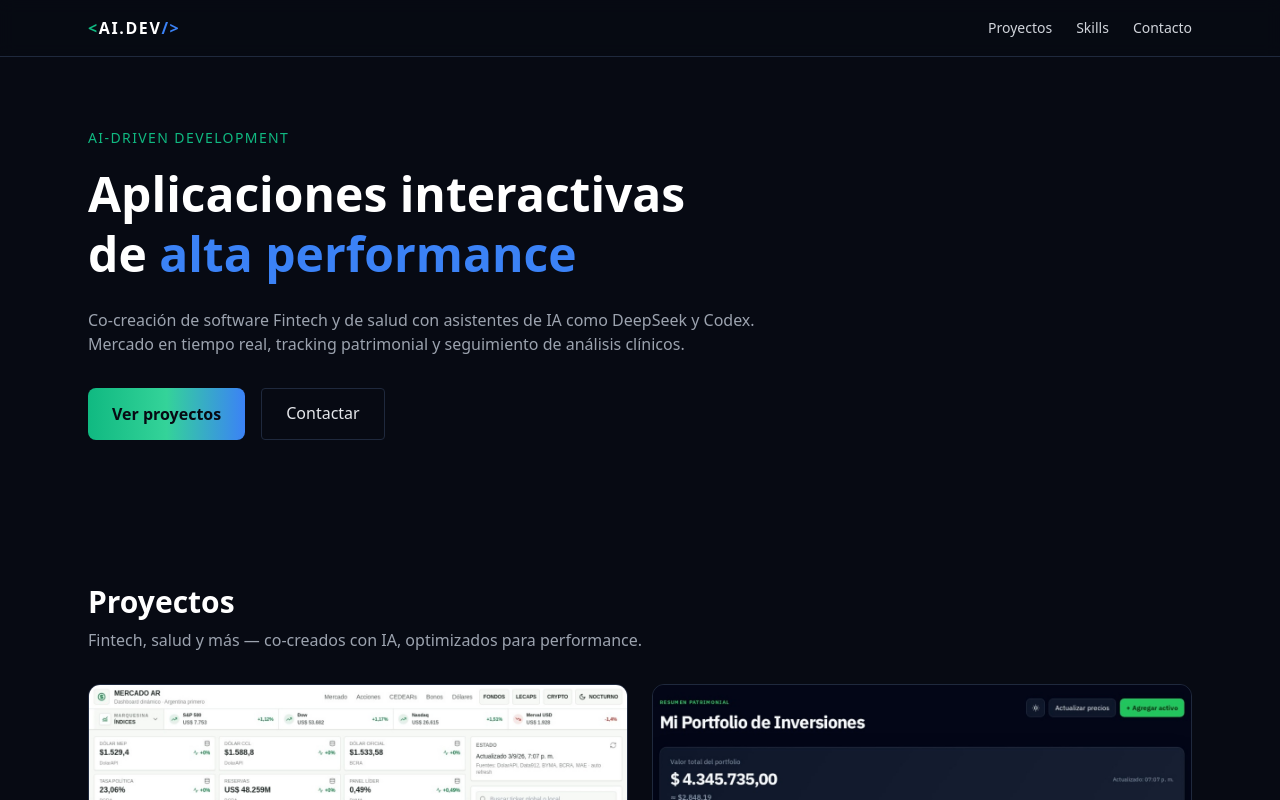
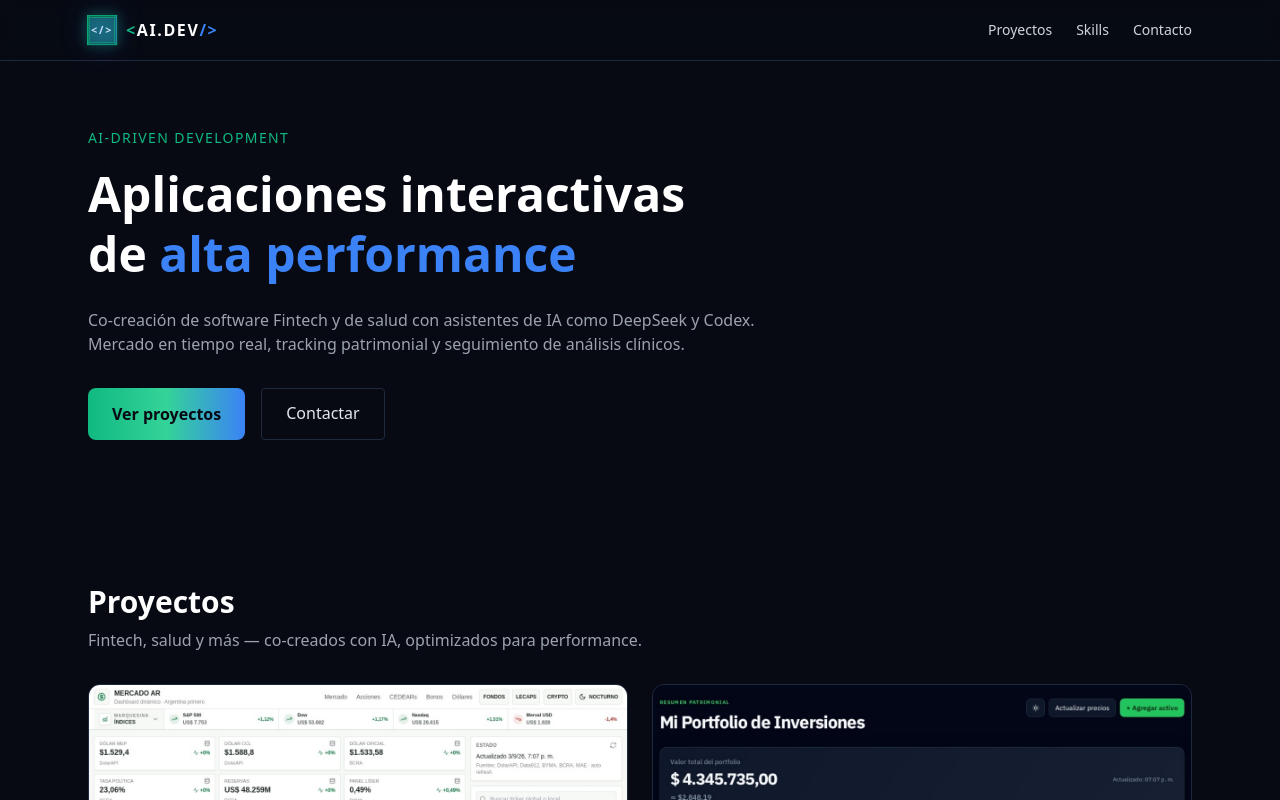
Before and after one commit to razor430/mi-portafolio, a React (Vite) app: page / in a window 1280 px wide. Shown: the top 800 px of the page. Built offline with nearby package versions, Linux system fonts and the light colour scheme.

Commit message:
Logo 3D cubo neon en navbar

```diff
--- /dev/null
+++ b/src/components/Logo3D.jsx
@@ -0,0 +1,14 @@
+export default function Logo3D() {
+  return (
+    <span className="logo-scene" aria-hidden="true">
+      <span className="logo-cube">
+        <span className="logo-face front">&lt;/&gt;</span>
+        <span className="logo-face back" />
+        <span className="logo-face right" />
+        <span className="logo-face left" />
+        <span className="logo-face top" />
+        <span className="logo-face bottom" />
+      </span>
+    </span>
+  )
+}
--- a/src/components/Navbar.jsx
+++ b/src/components/Navbar.jsx
@@ -1,6 +1,7 @@
 import { useState } from 'react'
 import { Link } from 'react-router-dom'
 import { motion, AnimatePresence } from 'framer-motion'
+import Logo3D from './Logo3D.jsx'
 
 const links = [
   { href: '#proyectos', label: 'Proyectos' },
@@ -14,9 +15,12 @@ export default function Navbar() {
   return (
     <nav className="fixed top-0 w-full z-50 border-b border-edge bg-void/80 backdrop-blur">
       <div className="mx-auto flex max-w-6xl items-center justify-between px-6 py-4">
-        <Link to="/" className="font-bold tracking-widest" onClick={() => setOpen(false)}>
-          <span className="text-deepseek">&lt;</span>AI.DEV
-          <span className="text-codex">/&gt;</span>
+        <Link to="/" className="flex items-center gap-2.5 font-bold tracking-widest" onClick={() => setOpen(false)}>
+          <Logo3D />
+          <span>
+            <span className="text-deepseek">&lt;</span>AI.DEV
+            <span className="text-codex">/&gt;</span>
+          </span>
         </Link>
 
         <div className="hidden gap-6 text-sm text-gray-300 md:flex">
--- a/src/index.css
+++ b/src/index.css
@@ -11,3 +11,48 @@ body {
   background: #10B981;
   color: #070A13;
 }
+
+/* Logo 3D: cubo neón rotando */
+.logo-scene {
+  width: 28px;
+  height: 28px;
+  perspective: 200px;
+  filter: drop-shadow(0 0 6px rgba(16, 185, 129, 0.55)) drop-shadow(0 0 12px rgba(59, 130, 246, 0.35));
+}
+
+.logo-cube {
+  width: 100%;
+  height: 100%;
+  position: relative;
+  transform-style: preserve-3d;
+  animation: logo-spin 6s linear infinite;
+}
+
+.logo-face {
+  position: absolute;
+  width: 28px;
+  height: 28px;
+  display: flex;
+  align-items: center;
+  justify-content: center;
+  border: 1px solid rgba(16, 185, 129, 0.7);
+  font-size: 10px;
+  font-weight: 800;
+  color: #fff;
+}
+
+.logo-face.front { transform: rotateY(0deg) translateZ(14px); background: rgba(16, 185, 129, 0.25); }
+.logo-face.back { transform: rotateY(180deg) translateZ(14px); background: rgba(59, 130, 246, 0.25); }
+.logo-face.right { transform: rotateY(90deg) translateZ(14px); background: rgba(59, 130, 246, 0.35); }
+.logo-face.left { transform: rotateY(-90deg) translateZ(14px); background: rgba(16, 185, 129, 0.35); }
+.logo-face.top { transform: rotateX(90deg) translateZ(14px); background: rgba(16, 185, 129, 0.15); }
+.logo-face.bottom { transform: rotateX(-90deg) translateZ(14px); background: rgba(59, 130, 246, 0.15); }
+
+@keyframes logo-spin {
+  from { transform: rotateX(-20deg) rotateY(0deg); }
+  to { transform: rotateX(-20deg) rotateY(360deg); }
+}
+
+@media (prefers-reduced-motion: reduce) {
+  .logo-cube { animation: none; }
+}
```
